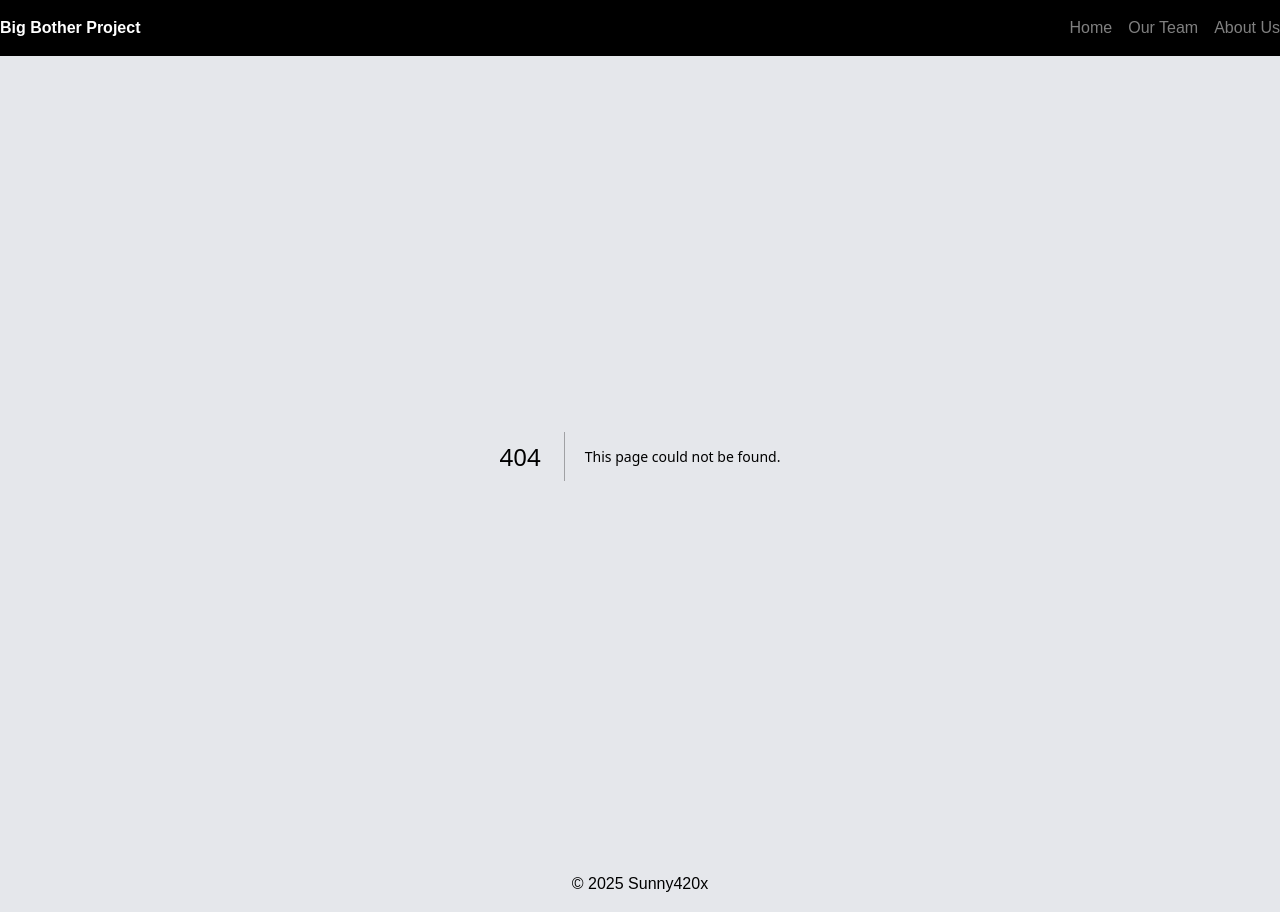
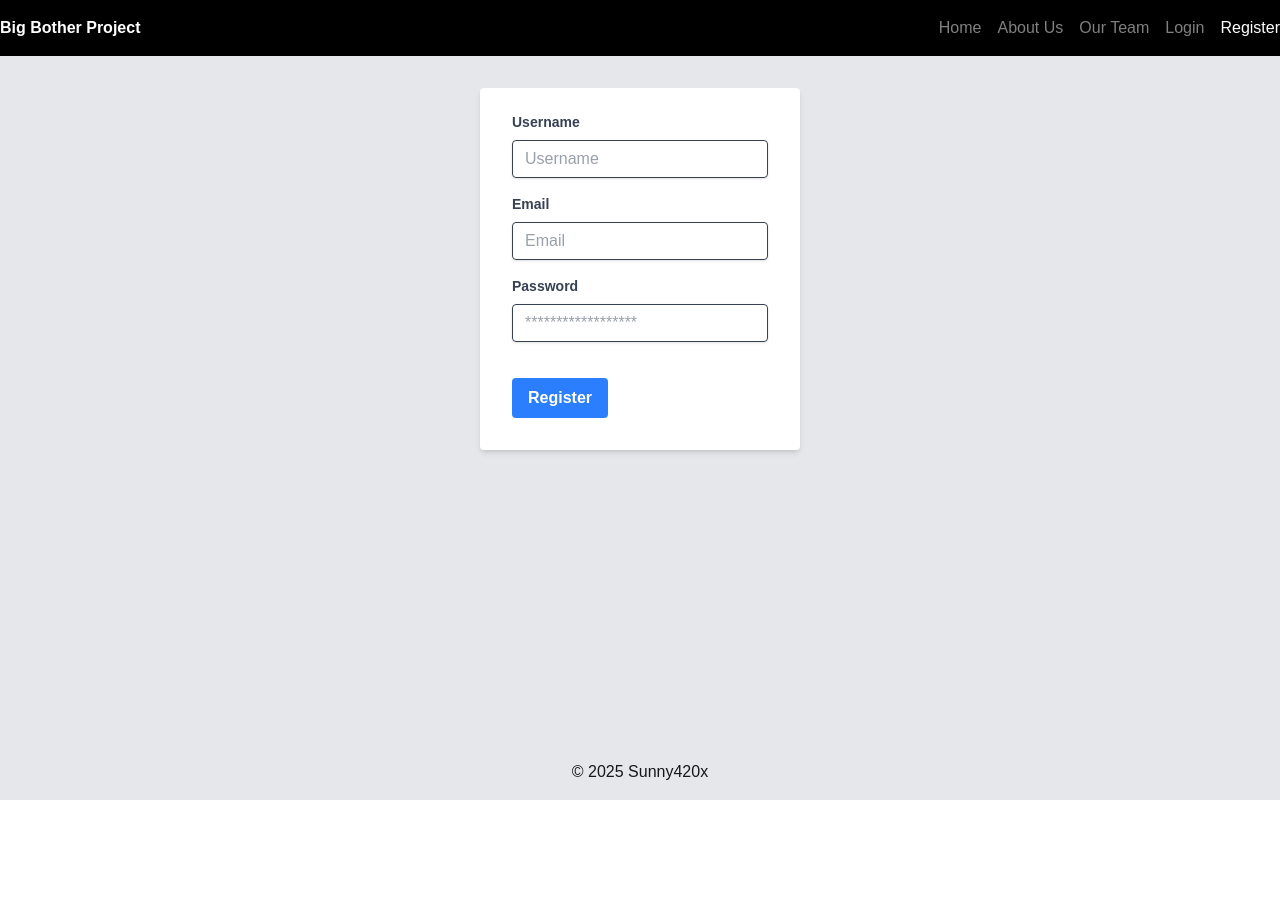
Before and after one commit to sunny420x/next-test, a Next.js app: page /register in a window 1280 px wide. Before the commit this address had no page. After the commit the page ends 800 px from the top, so only its background shows below. Built offline with nearby package versions, Linux system fonts and the light colour scheme.

Commit message:
Login /register

```diff
--- /dev/null
+++ b/src/app/(auth)/login/page.tsx
@@ -0,0 +1,52 @@
+"use client";
+import { fetchActionApi } from "@/app/utills/action";
+import { useState } from "react";
+
+export default function LoginPage() {
+    const [ identifier, setIdentifier ] = useState("");
+    const [ password, setPassword ] = useState("");
+
+    const Login = async(e: React.FormEvent) => {
+        e.preventDefault();
+        let body = {
+            identifier: identifier,
+            password: password
+        }
+        const res = await fetchActionApi("/api/auth/local", {method: "POST", body:JSON.stringify(body) })
+
+        if(res) {
+            console.log(res)
+
+            if(res.status == 400) {
+                alert("Wrong password!")
+            }
+
+            if(res.status == 200) {
+                alert("Logged in!")
+            }
+        }
+    }
+    return(
+        <div className="w-full max-w-xs mx-auto mt-8">
+            <form className="bg-white shadow-md rounded px-8 pt-6 pb-8 mb-4" onSubmit={(e) => Login(e)}>
+                <div className="mb-4">
+                    <label className="block text-gray-700 text-sm font-bold mb-2">
+                        Username
+                    </label>
+                    <input className="shadow appearance-none border rounded w-full py-2 px-3 text-gray-700 leading-tight focus:outline-none focus:shadow-outline" id="identifier" name="identifier" type="text" placeholder="Username" value={identifier} onChange={(e) => setIdentifier(e.target.value)} required />
+                </div>
+                <div className="mb-6">
+                    <label className="block text-gray-700 text-sm font-bold mb-2">
+                        Password
+                    </label>
+                    <input className="shadow appearance-none border rounded w-full py-2 px-3 text-gray-700 mb-3 leading-tight focus:outline-none focus:shadow-outline" id="password" name="password" type="password" placeholder="******************" value={password} onChange={(e) => setPassword(e.target.value)} required />
+                </div>
+                <div className="flex items-center justify-between">
+                    <button className="bg-blue-500 hover:bg-blue-700 text-white font-bold py-2 px-4 rounded focus:outline-none focus:shadow-outline" type="submit">
+                        Sign In
+                    </button>
+                </div>
+            </form>
+        </div>
+    );
+}
--- /dev/null
+++ b/src/app/(auth)/register/page.tsx
@@ -0,0 +1,60 @@
+"use client";
+import { fetchActionApi } from "@/app/utills/action";
+import { useState } from "react";
+
+export default function RegisterPage() {
+    const [ username, setUsername ] = useState("");
+    const [ password, setPassword ] = useState("");
+    const [ email, setEmail ] = useState("");
+
+    const Register = async(e: React.FormEvent) => {
+        e.preventDefault();
+        let body = {
+            username: username,
+            email: email,
+            password: password
+        }
+        const res = await fetchActionApi("/api/auth/local/register", {method: "POST", body:JSON.stringify(body) })
+
+        if(res) {
+            console.log(res)
+
+            if(res.status == 400) {
+                alert("Register fail !")
+            }
+
+            if(res.status == 200) {
+                alert("Register success!")
+            }
+        }
+    }
+    return(
+        <div className="w-full max-w-xs mx-auto mt-8">
+            <form className="bg-white shadow-md rounded px-8 pt-6 pb-8 mb-4" onSubmit={(e) => Register(e)}>
+                <div className="mb-4">
+                    <label className="block text-gray-700 text-sm font-bold mb-2">
+                        Username
+                    </label>
+                    <input className="shadow appearance-none border rounded w-full py-2 px-3 text-gray-700 leading-tight focus:outline-none focus:shadow-outline" id="username" name="username" type="text" placeholder="Username" value={username} onChange={(e) => setUsername(e.target.value)} required />
+                </div>
+                <div className="mb-4">
+                    <label className="block text-gray-700 text-sm font-bold mb-2">
+                        Email
+                    </label>
+                    <input className="shadow appearance-none border rounded w-full py-2 px-3 text-gray-700 leading-tight focus:outline-none focus:shadow-outline" id="email" name="email" type="email" placeholder="Email" value={email} onChange={(e) => setEmail(e.target.value)} required />
+                </div>
+                <div className="mb-6">
+                    <label className="block text-gray-700 text-sm font-bold mb-2">
+                        Password
+                    </label>
+                    <input className="shadow appearance-none border rounded w-full py-2 px-3 text-gray-700 mb-3 leading-tight focus:outline-none focus:shadow-outline" id="password" name="password" type="password" placeholder="******************" value={password} onChange={(e) => setPassword(e.target.value)} required />
+                </div>
+                <div className="flex items-center justify-between">
+                    <button className="bg-blue-500 hover:bg-blue-700 text-white font-bold py-2 px-4 rounded focus:outline-none focus:shadow-outline" type="submit">
+                        Register
+                    </button>
+                </div>
+            </form>
+        </div>
+    );
+}
--- a/src/app/Components/header.tsx
+++ b/src/app/Components/header.tsx
@@ -3,8 +3,10 @@ import NavLink from "./nav-link";
 
 const links = [
   { href: "/", label: "Home" },
+  { href: "/about-us", label: "About Us" },
   { href: "/our-team", label: "Our Team" },
-  { href: "/about-us", label: "About Us" },
+  { href: "/login", label: "Login" },
+  { href: "/register", label: "Register" },
 ];
 
 export default function Header() {
--- /dev/null
+++ b/src/app/utills/action.ts
@@ -0,0 +1,22 @@
+"use server";
+import { cookies } from "next/headers";
+import { fetchApi } from "./fetch";
+
+export const setAccessToken = async (token: string) => {
+  const cookie = await cookies();
+  cookie.set("access_token", `${token}`, {
+    maxAge: 60 * 60 * 24 * 30,
+  });
+};
+
+export const fetchActionApi = async <T>(
+  path: string,
+  options: RequestInit & {} = {
+    method: "GET",
+  },
+  populate?: any,
+  filters?: any,
+) => {
+
+  return fetchApi<T>(path, options, populate, filters);
+};
--- a/src/app/utills/fetch.ts
+++ b/src/app/utills/fetch.ts
@@ -38,7 +38,7 @@ export const fetchApi = async <T>(
 
   try {
     const response = await fetch(url, { ...options, headers });
-    if (!response.ok) throw new Error("Failed to fetch team members");
+    if (!response.ok) console.log(response);
 
     const result = await response.json();
     return { data: result, status: response.status };
```
